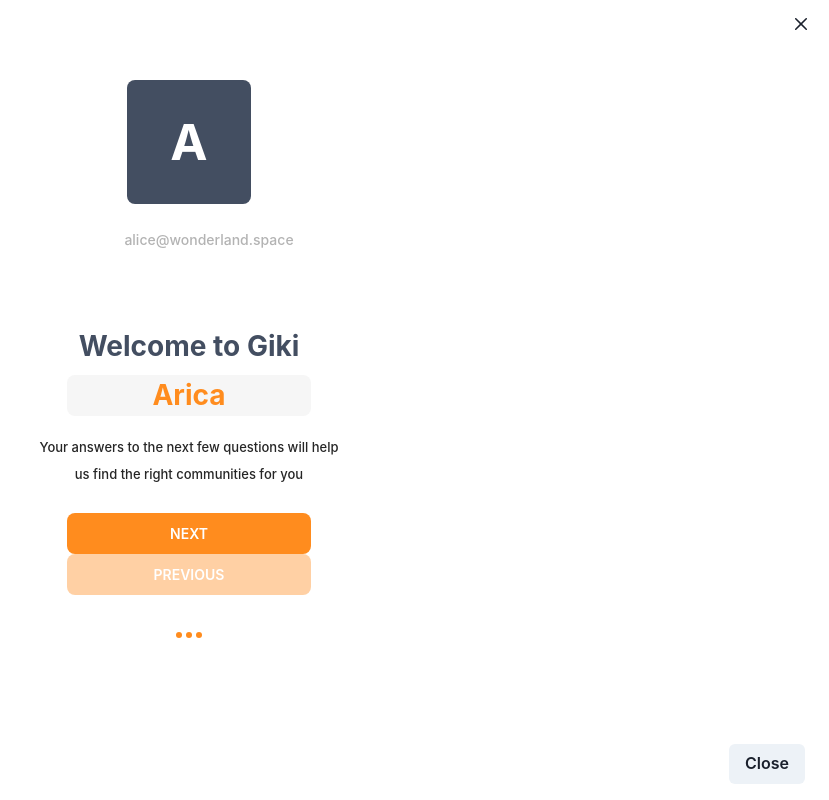
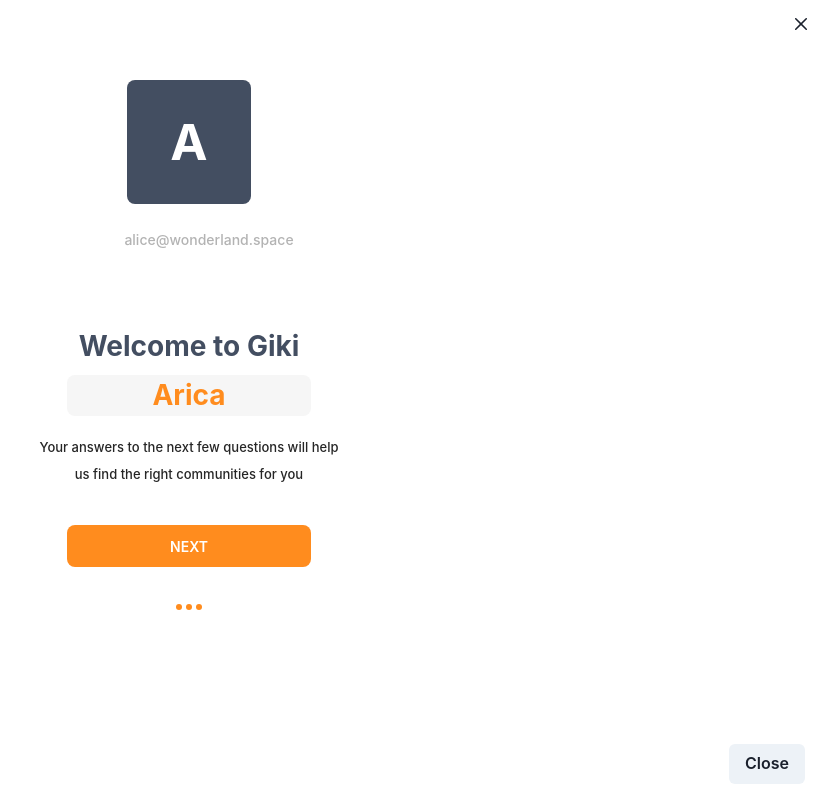
Before and after one commit to hibayoussef/giki, a React (Create React App) app: page / in a window 1280 px wide. Both pictures are taken after a click on the button "Open Modal". Shown: the whole page, without its empty margins (451-1280 px from the left). Built offline with nearby package versions, Linux system fonts and the light colour scheme.

Commit message:
[Hide] hide buttons from pages

```diff
--- a/src/components/stepper/stepper-1.tsx
+++ b/src/components/stepper/stepper-1.tsx
@@ -23,7 +23,7 @@
                     <StepperButton onClick={() => setPageNumber(pageNumber + 1)} title={'Next'} num={pageNumber} />
                 </Center>
                 <Center>
-                    <StepperButton onClick={() => setPageNumber(pageNumber - 1)} title={'Previous'} num={pageNumber}/>
+                    <StepperButton onClick={() => setPageNumber(pageNumber - 1)} title={'Back'} num={pageNumber}/>
                 </Center>
                 <ThreeDots activePoint={pageNumber} />
             </Grid>
--- a/src/components/stepper/stepper-parts/stepper-button.tsx
+++ b/src/components/stepper/stepper-parts/stepper-button.tsx
@@ -3,41 +3,53 @@
 
 export const StepperButton: React.FC<{ title: string, num: number; onClick: (...args: any) => void }> = ({ title, num, onClick }) => {
 
-    const [show, setShow] = React.useState(false);
 
+    const bgColor = () =>{
+        if(title==='Back'){
+            return 'Transparent'
+        }
 
-    const disabledButton = () => {
-        if (title === 'Previous' && num === 0) {
-            return true;
+        else {
+            return '#FF8C1E'
         }
     }
 
-    const hideButton = () => {
-        if (title === 'Next' && num === 2 || title === 'Previous' && num === 0) {
-            return false;
+    const colorText = () =>{
+        if(title === 'Next'){
+            return '#FFFFFF'
+        }
+        else {
+            return 'black'
         }
     }
 
+    return <>
+        {(num === 0 && title === "Back") || (num === 2 && title === "Next")
+            ?
+            ""
+            :
+            (
+                <Button
 
-
-    return <>
-        <Button
+                    bg= {bgColor()}
+                    color={colorText()}
                     style={{
                         width: '244.71px',
                         height: '41.41px',
-                backgroundColor: '#FF8C1E',
                         borderRadius: '8px',
                         fontWeight: '600',
                         fontSize: '14px',
                         lineHeight: '21px',
-                color: '#FFFFFF',
-                textTransform: 'uppercase'
+                        // color: '#FFFFFF',
+                        textTransform: 'uppercase',
+                        marginTop: '12.87px'
                     }}
-            isDisabled={disabledButton()}
                     // onClick={()=>{ onClick; onOpen; }}
-            onClick={() => { onClick(); hideButton(); }}
+                    onClick={() => { onClick();}}
                 >
                     {title}</Button>
+            )
+        }
 
     </>
 }
```
Lines whose indentation alone changed are shown as unchanged.
